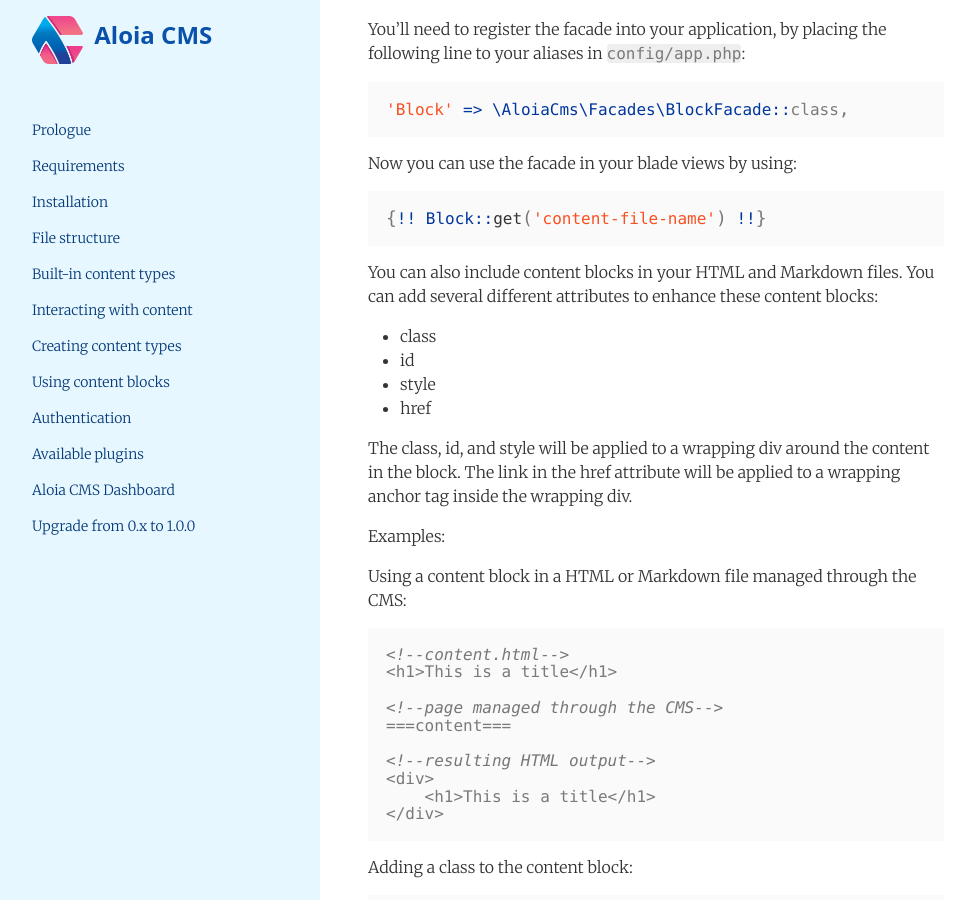
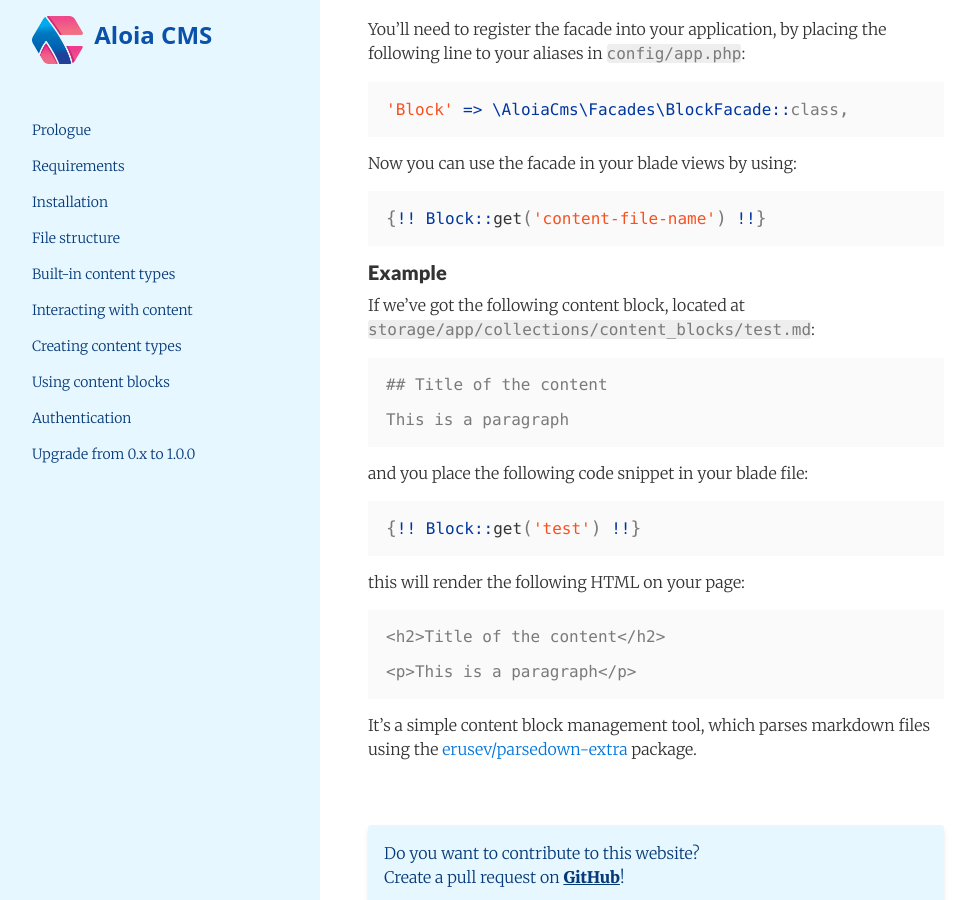
Before and after one commit to roelofjan-elsinga/aloia-cms-website, a Jekyll site: the page built from _documentation/using-content-blocks.md, in a window 1280 px wide and 900 px high, scrolled down 236 px. Shown: the whole window, without its empty margins (0-975 px from the left). Built offline with Jekyll 4.4.1, drawn with Linux system fonts in a browser that asks for light colours; nearby versions of some CDN libraries; some of the changed text lies outside the part shown.

Commit message:
Removed mentions of plugins (not compatible yet)

````diff
--- a/_documentation/using-content-blocks.md
+++ b/_documentation/using-content-blocks.md
@@ -24,84 +24,28 @@ Now you can use the facade in your blade views by using:
 {!! Block::get('content-file-name') !!}
 ```
 
-You can also include content blocks in your HTML and Markdown files. You can add several different attributes
-to enhance these content blocks:
+### Example
 
-- class
-- id
-- style
-- href
+If we've got the following content block, located at ``storage/app/collections/content_blocks/test.md``:
 
-The class, id, and style will be applied to a wrapping div around the content in the block.
-The link in the href attribute will be applied to a wrapping anchor tag inside the wrapping div.
+```markdown
+## Title of the content
 
-Examples:
+This is a paragraph
+```
 
-Using a content block in a HTML or Markdown file managed through the CMS:
+and you place the following code snippet in your blade file:
+
+```php
+{!! Block::get('test') !!}
+```
+
+this will render the following HTML on your page:
 
 ```html
-<!--content.html-->
-<h1>This is a title</h1>
+<h2>Title of the content</h2>
 
-<!--page managed through the CMS-->
-===content===
-
-<!--resulting HTML output-->
-<div>
-    <h1>This is a title</h1>
-</div>
+<p>This is a paragraph</p>
 ```
 
-Adding a class to the content block:
-
-```html
-<!--content.html-->
-<h1>This is a title</h1>
-
-<!--page managed through the CMS-->
-===content[class=primary-block]===
-
-<!--resulting HTML output-->
-<div class="primary-block">
-    <h1>This is a title</h1>
-</div>
-```
-
-Adding multiple classes and a style tag to the content block:
-
-```html
-<!--content.html-->
-<h1>This is a title</h1>
-
-<!--page managed through the CMS-->
-===content[class=block primary-block,style=color:red;]===
-
-<!--resulting HTML output-->
-<div class="block primary-block" style="color:red;">
-    <h1>This is a title</h1>
-</div>
-```
-
-When you add a href attribute to the content block, you get a nested anchor tag:
-```html
-<!--content.html-->
-<h1>This is a title</h1>
-
-<!--page managed through the CMS-->
-===content[class=primary-block,href=/link-to-a-page]===
-
-<!--resulting HTML output-->
-<div class="primary-block">
-    <a href="/link-to-a-page">
-        <h1>This is a title</h1>
-    </a>
-</div>
-```
-
-This facade will look for a file in the folder you specified in
-``config('aloiacms.collections_path')``.
-The Facade will parse the contents of the file to HTML to be able to render it.
-If no file could be found, an empty string will be returned.
-
-NOTE: You should not specify the extension of the filename you're passing to ``Block::get()``.
-This will be parsed automatically.
+It's a simple content block management tool, which parses markdown files using the [erusev/parsedown-extra](https://github.com/erusev/parsedown-extra) package.
--- a/_includes/documentation_sidebar.html
+++ b/_includes/documentation_sidebar.html
@@ -39,12 +39,12 @@
         <li class="docs-menu-link">
             <a href="{% link _documentation/authentication.md %}" class="text-cold-darker hover:text-warm-light">Authentication</a>
         </li>
-        <li class="docs-menu-link">
-            <a href="{% link _documentation/plugins.md %}" class="text-cold-darker hover:text-warm-light">Available plugins</a>
-        </li>
-        <li class="docs-menu-link">
-            <a href="{% link _documentation/aloia-cms-gui.md %}" class="text-cold-darker hover:text-warm-light">Aloia CMS Dashboard</a>
-        </li>
+<!--        <li class="docs-menu-link">-->
+<!--            <a href="{% link _documentation/plugins.md %}" class="text-cold-darker hover:text-warm-light">Available plugins</a>-->
+<!--        </li>-->
+<!--        <li class="docs-menu-link">-->
+<!--            <a href="{% link _documentation/aloia-cms-gui.md %}" class="text-cold-darker hover:text-warm-light">Aloia CMS Dashboard</a>-->
+<!--        </li>-->
         <li class="docs-menu-link">
             <a href="{% link _documentation/upgrade-from-0-to-1.md %}" class="text-cold-darker hover:text-warm-light">Upgrade from 0.x to 1.0.0</a>
         </li>
````
Also changed, not shown: _documentation/file-structure.md (+5 -5 lines), index.html (+8 -8 lines).
